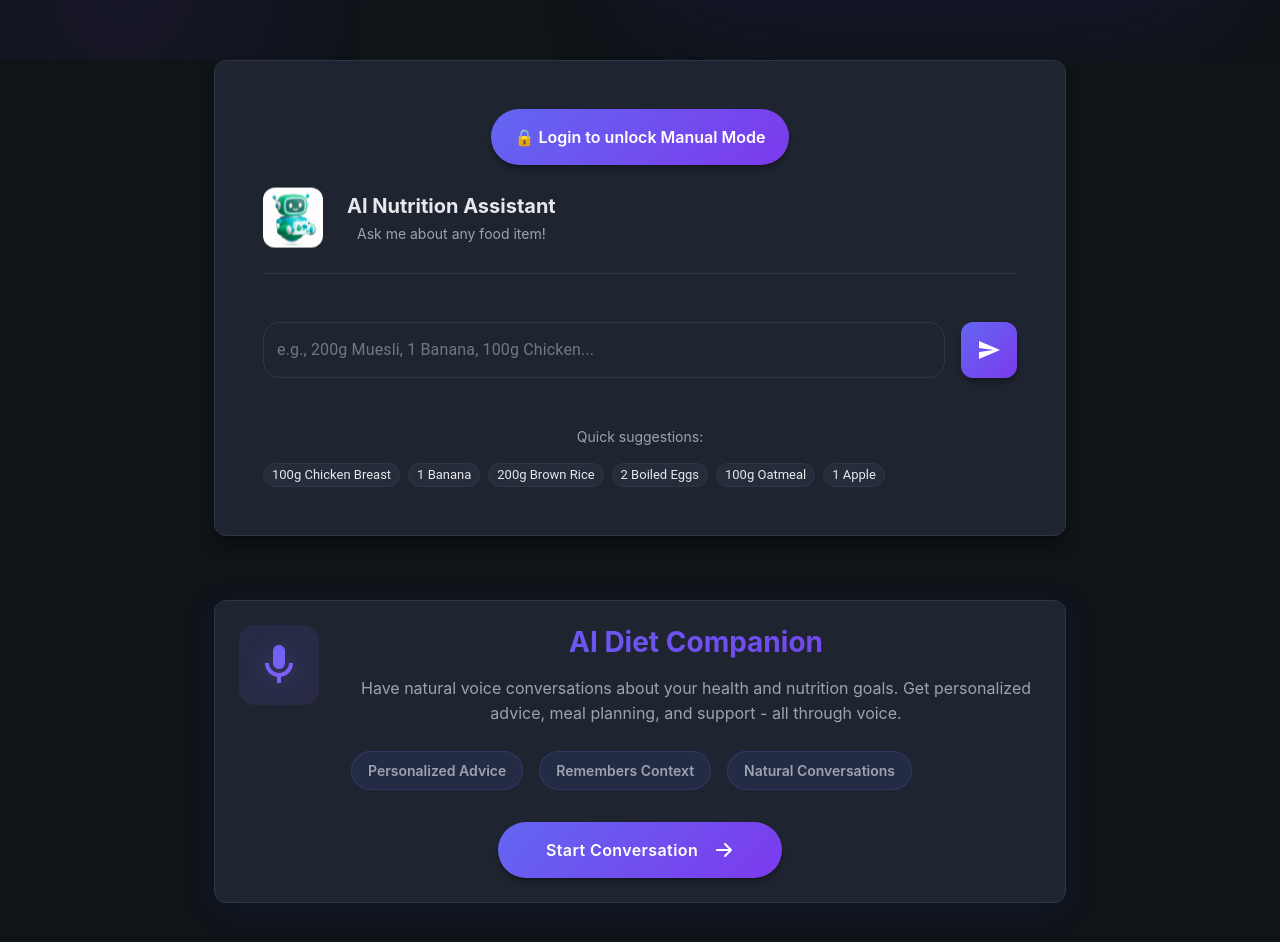
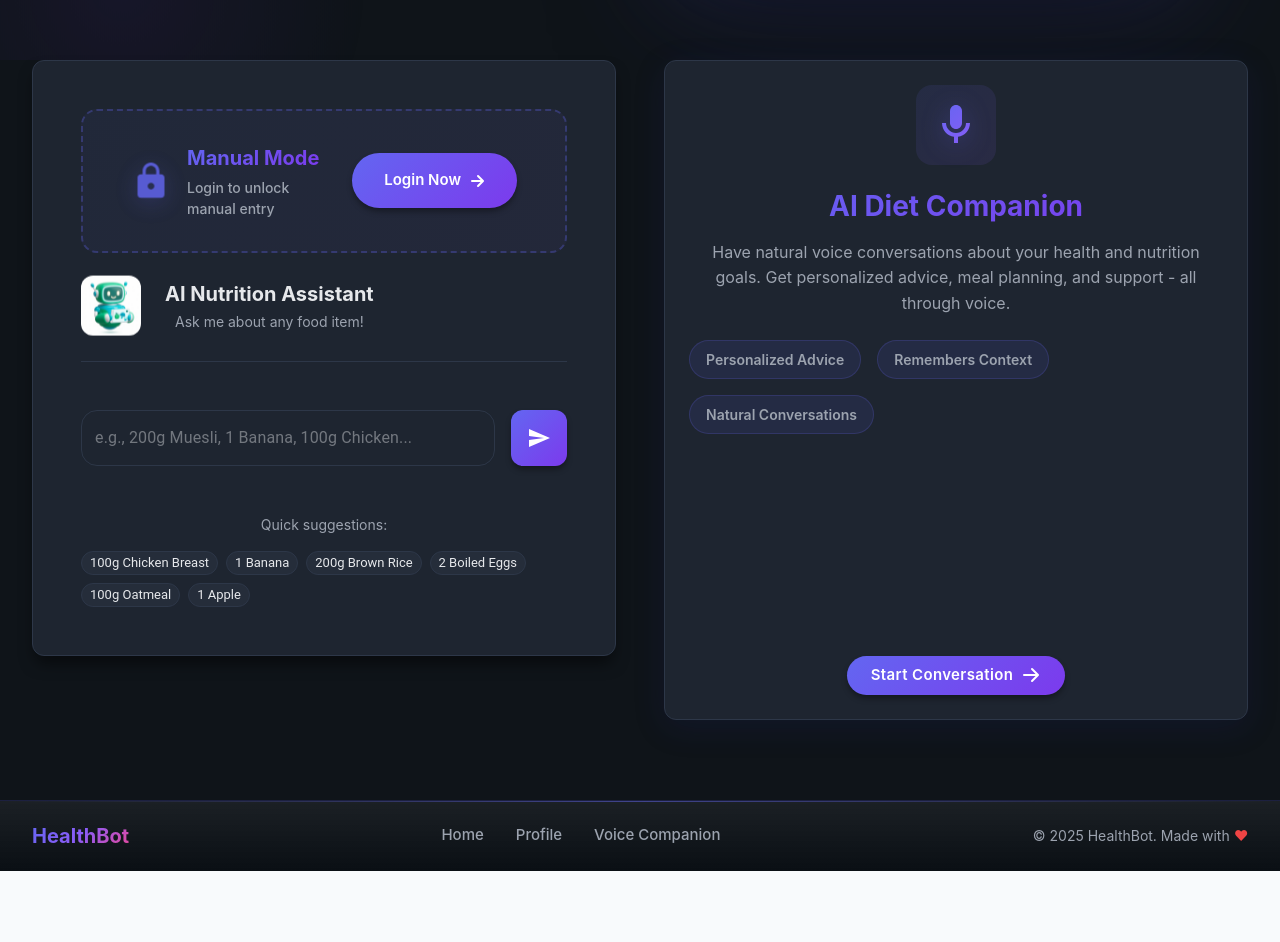
Before and after one commit to aavishkark/HealthBot, a React (Create React App) app: page / in a window 1280 px wide. Shown: the part 660-1602 px from the top of the page. After the commit the page ends 1531 px from the top, so only its background shows below. Built offline with nearby package versions, Linux system fonts and the light colour scheme; no server answers; what @vapi-ai/web would draw is missing.

Commit message:
Implement Footer

```diff
--- a/src/App.js
+++ b/src/App.js
@@ -3,6 +3,7 @@ import './App.css';
 import { AuthProvider } from './Components/authContext';
 import { MainRoutes } from './Components/MainRoutes';
 import { Navbar } from './Components/Navbar';
+import { Footer } from './Components/Footer';
 import React from 'react';
 
 function App() {
@@ -11,6 +12,7 @@ function App() {
       <div className="App">
         <Navbar />
         <MainRoutes />
+        <Footer />
       </div>
     </AuthProvider>
   );
--- /dev/null
+++ b/src/Components/Footer.jsx
@@ -0,0 +1,25 @@
+import './footer.css';
+
+export const Footer = () => {
+    return (
+        <footer className="footer-modern">
+            <div className="footer-container">
+                <div className="footer-content">
+                    <div className="footer-brand">
+                        <span className="footer-logo gradient-text">HealthBot</span>
+                    </div>
+
+                    <nav className="footer-nav">
+                        <a href="/">Home</a>
+                        <a href="/profile">Profile</a>
+                        <a href="/voice-companion">Voice Companion</a>
+                    </nav>
+
+                    <div className="footer-copyright">
+                        <span>© {new Date().getFullYear()} HealthBot. Made with <span className="heart">♥</span></span>
+                    </div>
+                </div>
+            </div>
+        </footer>
+    );
+};
--- /dev/null
+++ b/src/Components/footer.css
@@ -0,0 +1,154 @@
+.footer-modern {
+    background: linear-gradient(180deg, rgba(15, 20, 25, 0.95) 0%, rgba(10, 15, 20, 1) 100%);
+    border-top: 1px solid rgba(99, 102, 241, 0.2);
+    margin-top: 0;
+    position: relative;
+    overflow: hidden;
+}
+
+.footer-modern::before {
+    content: '';
+    position: absolute;
+    top: 0;
+    left: 0;
+    right: 0;
+    height: 1px;
+    background: linear-gradient(90deg, transparent 0%, rgba(99, 102, 241, 0.5) 50%, transparent 100%);
+}
+
+.footer-container {
+    max-width: 1400px;
+    margin: 0 auto;
+    padding: 1.25rem 2rem;
+}
+
+.footer-content {
+    display: flex;
+    flex-direction: row;
+    align-items: center;
+    justify-content: space-between;
+    gap: 2rem;
+}
+
+.footer-brand {
+    display: flex;
+    align-items: center;
+}
+
+.footer-logo {
+    font-size: 1.25rem;
+    font-weight: 700;
+    margin: 0;
+    background: linear-gradient(135deg, #6366f1 0%, #8b5cf6 50%, #ec4899 100%);
+    -webkit-background-clip: text;
+    -webkit-text-fill-color: transparent;
+    background-clip: text;
+}
+
+.footer-nav {
+    display: flex;
+    align-items: center;
+    gap: 2rem;
+    flex: 1;
+    justify-content: center;
+}
+
+.footer-nav a {
+    color: var(--color-text-secondary);
+    text-decoration: none;
+    font-size: 0.9375rem;
+    font-weight: 500;
+    transition: all 0.2s ease;
+    position: relative;
+}
+
+.footer-nav a::before {
+    content: '';
+    position: absolute;
+    bottom: -2px;
+    left: 0;
+    width: 0;
+    height: 2px;
+    background: linear-gradient(90deg, var(--color-accent-primary) 0%, var(--color-accent-primary-hover) 100%);
+    transition: width 0.3s ease;
+}
+
+.footer-nav a:hover {
+    color: var(--color-text-primary);
+}
+
+.footer-nav a:hover::before {
+    width: 100%;
+}
+
+.footer-copyright {
+    color: var(--color-text-secondary);
+    font-size: 0.875rem;
+    margin: 0;
+    white-space: nowrap;
+}
+
+.heart {
+    color: #ef4444;
+    display: inline-block;
+    animation: heartbeat 1.5s ease-in-out infinite;
+}
+
+@keyframes heartbeat {
+
+    0%,
+    100% {
+        transform: scale(1);
+    }
+
+    10%,
+    30% {
+        transform: scale(1.1);
+    }
+
+    20%,
+    40% {
+        transform: scale(1);
+    }
+}
+
+@media (max-width: 1024px) {
+    .footer-content {
+        gap: 1.5rem;
+    }
+
+    .footer-nav {
+        gap: 1.5rem;
+    }
+}
+
+@media (max-width: 768px) {
+    .footer-container {
+        padding: 1.25rem 1.5rem;
+    }
+
+    .footer-content {
+        flex-direction: column;
+        gap: 1rem;
+        text-align: center;
+    }
+
+    .footer-nav {
+        flex-direction: column;
+        gap: 0.75rem;
+    }
+
+    .footer-copyright {
+        white-space: normal;
+    }
+}
+
+@media (max-width: 480px) {
+    .footer-nav a {
+        font-size: 0.875rem;
+    }
+
+    .footer-copyright {
+        font-size: 0.8125rem;
+    }
+}
--- a/src/Components/navbar.css
+++ b/src/Components/navbar.css
@@ -62,6 +62,7 @@
     gap: 0.5rem;
     list-style: none;
     margin: 0;
+    margin-left: auto;
     padding: 0;
 }
 
--- a/src/Pages/Home.jsx
+++ b/src/Pages/Home.jsx
@@ -21,6 +21,7 @@ import {
   CheckCircle as CheckCircleIcon,
   Cancel as CancelIcon,
   Send as SendIcon,
+  Lock as LockIcon,
 } from '@mui/icons-material';
 import { Sparkles } from 'lucide-react';
 import { motion } from 'framer-motion';
@@ -234,6 +235,7 @@ export const Home = () => {
       </section>
 
 
+      <div className="two-column-layout">
         <Container maxWidth="md" className="main-content">
           <Card variant="glass" className="chat-card">
 
@@ -244,9 +246,21 @@ export const Home = () => {
                   <span>Switch to {mode === 'bot' ? 'Manual' : 'AI Bot'} Mode</span>
                 </button>
               ) : (
+                <div className="login-prompt-container">
+                  <div className="login-prompt-content">
+                    <LockIcon className="lock-icon" />
+                    <div className="login-prompt-text">
+                      <span className="login-prompt-title">Manual Mode</span>
+                      <span className="login-prompt-subtitle">Login to unlock manual entry</span>
+                    </div>
+                  </div>
                   <a href='/login' className="login-prompt-link">
-                <span>🔒 Login to unlock Manual Mode</span>
+                    <span>Login Now</span>
+                    <svg width="16" height="16" viewBox="0 0 16 16" fill="currentColor">
+                      <path fillRule="evenodd" d="M8.293 2.293a1 1 0 011.414 0l5 5a1 1 0 010 1.414l-5 5a1 1 0 01-1.414-1.414L11.586 9H3a1 1 0 110-2h8.586L8.293 3.707a1 1 0 010-1.414z" clipRule="evenodd" />
+                    </svg>
                   </a>
+                </div>
               )}
             </div>
 
@@ -399,6 +413,7 @@ export const Home = () => {
 
         <Container maxWidth="md" className="voice-ai-section">
           <motion.div
+            className="voice-ai-wrapper"
             initial={{ opacity: 0, y: 30 }}
             animate={{ opacity: 1, y: 0 }}
             transition={{ duration: 0.6, delay: 0.3 }}
@@ -448,7 +463,7 @@ export const Home = () => {
             </Card>
           </motion.div>
         </Container>
-
+      </div>
 
       <Modal open={open} onClose={handleClose}>
         <Box sx={modalStyle}>
--- a/src/Pages/Login/Login.jsx
+++ b/src/Pages/Login/Login.jsx
@@ -147,15 +147,15 @@ export const Login = () => {
             />
             <div className="illustration-stats">
               <div className="stat-bubble stat-bubble-1">
-                <div className="stat-value">1000+</div>
-                <div className="stat-label">Active Users</div>
+                <div className="stat-value">Track</div>
+                <div className="stat-label">Your Health</div>
               </div>
               <div className="stat-bubble stat-bubble-2">
                 <div className="stat-value">AI-Powered</div>
                 <div className="stat-label">Insights</div>
               </div>
               <div className="stat-bubble stat-bubble-3">
-                <div className="stat-value">100% Free</div>
+                <div className="stat-value">Free</div>
                 <div className="stat-label">Forever</div>
               </div>
             </div>
--- a/src/Pages/VoiceCompanion/VoiceCompanion.jsx
+++ b/src/Pages/VoiceCompanion/VoiceCompanion.jsx
@@ -165,10 +165,6 @@ export const VoiceCompanion = () => {
     };
 
     const handleStartCall = async () => {
-        if (!process.env.REACT_APP_VAPI_TOKEN) {
-            showNotification('VAPI token not configured. Please check your .env file.', 'error');
-            return;
-        }
 
         try {
             setCallStatus(CallStatus.LOADING);
--- a/src/Pages/home.css
+++ b/src/Pages/home.css
@@ -159,14 +159,22 @@
   transform: translateY(-5px) scale(1.02);
 }
 
+.two-column-layout {
+  max-width: 1400px;
+  margin: 0 auto;
+  padding: 0 2rem;
+  display: grid;
+  grid-template-columns: 1fr 1fr;
+  gap: 3rem;
+  align-items: stretch;
+}
+
 .main-content {
-  margin-top: 0;
   position: relative;
   z-index: 2;
-  max-width: 900px;
-  margin-left: auto;
-  margin-right: auto;
-  padding: 0 2rem;
+  max-width: 100% !important;
+  padding: 0 !important;
+  margin: 0 !important;
 }
 
 .chat-card {
@@ -211,23 +219,146 @@
   transform: rotate(180deg);
 }
 
+.login-prompt-container {
+  display: flex;
+  flex-direction: row;
+  align-items: center;
+  justify-content: space-between;
+  gap: var(--space-xl);
+  padding: var(--space-xl) var(--space-2xl);
+  max-width: 600px;
+  margin: 0 auto;
+  background: linear-gradient(135deg, rgba(99, 102, 241, 0.05) 0%, rgba(139, 92, 246, 0.05) 100%);
+  border: 2px dashed rgba(99, 102, 241, 0.3);
+  border-radius: var(--radius-xl);
+  position: relative;
+  overflow: hidden;
+  transition: all 0.3s cubic-bezier(0.4, 0, 0.2, 1);
+}
+
+.login-prompt-container::before {
+  content: '';
+  position: absolute;
+  top: 0;
+  left: -100%;
+  width: 100%;
+  height: 100%;
+  background: linear-gradient(90deg, transparent, rgba(99, 102, 241, 0.1), transparent);
+  transition: left 0.6s ease;
+}
+
+.login-prompt-container:hover::before {
+  left: 100%;
+}
+
+.login-prompt-container:hover {
+  border-color: rgba(99, 102, 241, 0.5);
+  background: linear-gradient(135deg, rgba(99, 102, 241, 0.08) 0%, rgba(139, 92, 246, 0.08) 100%);
+  transform: translateY(-2px);
+  box-shadow: 0 8px 24px rgba(99, 102, 241, 0.15);
+}
+
+.login-prompt-content {
+  display: flex;
+  flex-direction: row;
+  align-items: center;
+  gap: var(--space-md);
+  text-align: left;
+  flex: 1;
+}
+
+.lock-icon {
+  font-size: 2.5rem !important;
+  color: var(--color-accent-primary);
+  opacity: 0.8;
+  animation: lockPulse 2s ease-in-out infinite;
+  filter: drop-shadow(0 4px 12px rgba(99, 102, 241, 0.3));
+  flex-shrink: 0;
+}
+
+@keyframes lockPulse {
+
+  0%,
+  100% {
+    transform: scale(1);
+    opacity: 0.8;
+  }
+
+  50% {
+    transform: scale(1.05);
+    opacity: 1;
+  }
+}
+
+.login-prompt-text {
+  display: flex;
+  flex-direction: column;
+  gap: var(--space-xs);
+}
+
+.login-prompt-title {
+  font-size: 1.25rem;
+  font-weight: 700;
+  color: var(--color-text-primary);
+  background: linear-gradient(135deg, var(--color-accent-primary) 0%, var(--color-accent-primary-hover) 100%);
+  -webkit-background-clip: text;
+  -webkit-text-fill-color: transparent;
+  background-clip: text;
+}
+
+.login-prompt-subtitle {
+  font-size: 0.875rem;
+  color: var(--color-text-secondary);
+  font-weight: 500;
+}
+
 .login-prompt-link {
   display: inline-flex;
   align-items: center;
-  padding: var(--space-md) var(--space-lg);
+  gap: var(--space-sm);
+  padding: var(--space-md) var(--space-xl);
   background: linear-gradient(135deg, var(--color-accent-primary) 0%, var(--color-accent-primary-hover) 100%);
   color: white;
   border-radius: var(--radius-full);
   font-weight: 600;
+  font-size: 0.9375rem;
   text-decoration: none;
   transition: all 0.2s cubic-bezier(0.4, 0, 0.2, 1);
   box-shadow: var(--shadow-md);
+  position: relative;
+  overflow: hidden;
+}
+
+.login-prompt-link::before {
+  content: '';
+  position: absolute;
+  top: 50%;
+  left: 50%;
+  width: 0;
+  height: 0;
+  border-radius: 50%;
+  background: rgba(255, 255, 255, 0.2);
+  transform: translate(-50%, -50%);
+  transition: width 0.4s ease, height 0.4s ease;
+}
+
+.login-prompt-link:hover::before {
+  width: 300px;
+  height: 300px;
 }
 
 .login-prompt-link:hover {
   transform: translateY(-2px);
   box-shadow: var(--shadow-lg);
   color: white;
+}
+
+.login-prompt-link svg {
+  transition: transform 0.2s ease;
+}
+
+.login-prompt-link:hover svg {
+  transform: translateX(4px);
 }
 
 .chat-interface {
@@ -536,12 +667,21 @@
 }
 
 .voice-ai-section {
-  margin-top: 4rem;
-  margin-bottom: 5rem;
-  max-width: 900px;
-  margin-left: auto;
-  margin-right: auto;
-  padding: 0 2rem;
+  position: relative;
+  z-index: 2;
+  max-width: 100% !important;
+  padding: 0 !important;
+  margin: 0 !important;
+  height: 100%;
+  display: flex;
+  flex-direction: column;
+}
+
+.voice-ai-wrapper {
+  height: 100%;
+  display: flex;
+  flex-direction: column;
+  flex: 1;
 }
 
 .voice-ai-card {
@@ -549,6 +689,10 @@
   transition: transform 0.3s ease, box-shadow 0.3s ease;
   background: var(--color-surface);
   border: 1px solid var(--color-border);
+  flex: 1;
+  display: flex;
+  flex-direction: column;
+  justify-content: space-between;
 }
 
 .voice-ai-card:hover {
@@ -558,9 +702,11 @@
 
 .voice-ai-content {
   display: flex;
-  gap: var(--space-xl);
-  align-items: flex-start;
+  flex-direction: column;
+  gap: var(--space-lg);
+  align-items: center;
   margin-bottom: var(--space-xl);
+  text-align: center;
 }
 
 .voice-ai-icon {
@@ -633,19 +779,20 @@
 .voice-ai-cta {
   display: inline-flex;
   align-items: center;
-  gap: var(--space-md);
-  padding: var(--space-md) var(--space-2xl);
+  gap: var(--space-sm);
+  padding: var(--space-sm) var(--space-lg);
   background: linear-gradient(135deg, var(--color-accent-primary) 0%, var(--color-accent-primary-hover) 100%);
   color: white;
   text-decoration: none;
   border-radius: var(--radius-full);
   font-weight: 600;
-  font-size: 1rem;
+  font-size: 0.9375rem;
   letter-spacing: 0.025em;
   box-shadow: var(--shadow-md);
   transition: all 0.2s cubic-bezier(0.4, 0, 0.2, 1);
   position: relative;
   overflow: hidden;
+  margin: 0 auto;
 }
 
 .voice-ai-cta::before {
@@ -692,6 +839,11 @@
 
   .hero-stats {
     justify-content: center;
+  }
+
+  .two-column-layout {
+    grid-template-columns: 1fr;
+    gap: 3rem;
   }
 }
 
@@ -758,6 +910,23 @@
     justify-content: center;
     padding: 0.875rem var(--space-xl);
   }
+
+  .login-prompt-container {
+    flex-direction: column;
+    max-width: 100%;
+    padding: var(--space-lg);
+    gap: var(--space-md);
+  }
+
+  .login-prompt-content {
+    flex-direction: column;
+    text-align: center;
+  }
+
+  .login-prompt-link {
+    width: 100%;
+    justify-content: center;
+  }
 }
 
 @media (max-width: 480px) {
```
Also changed, not shown: src/Pages/Signup/Signup.jsx (+1 -6 lines). Lines whose indentation alone changed are shown as unchanged.
